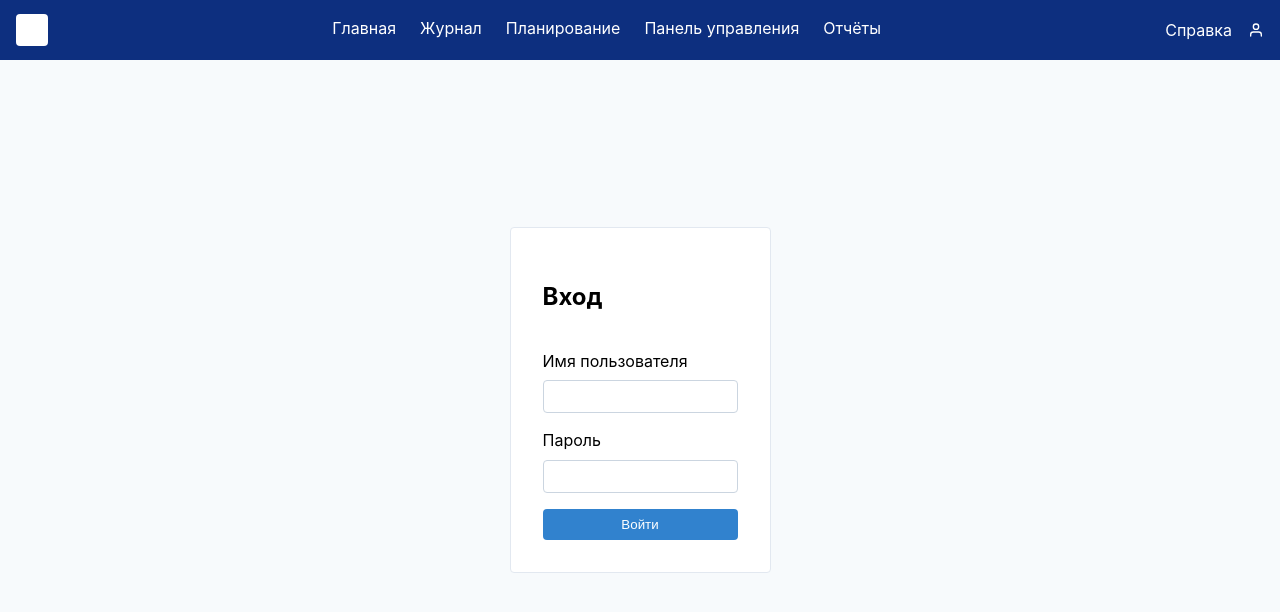
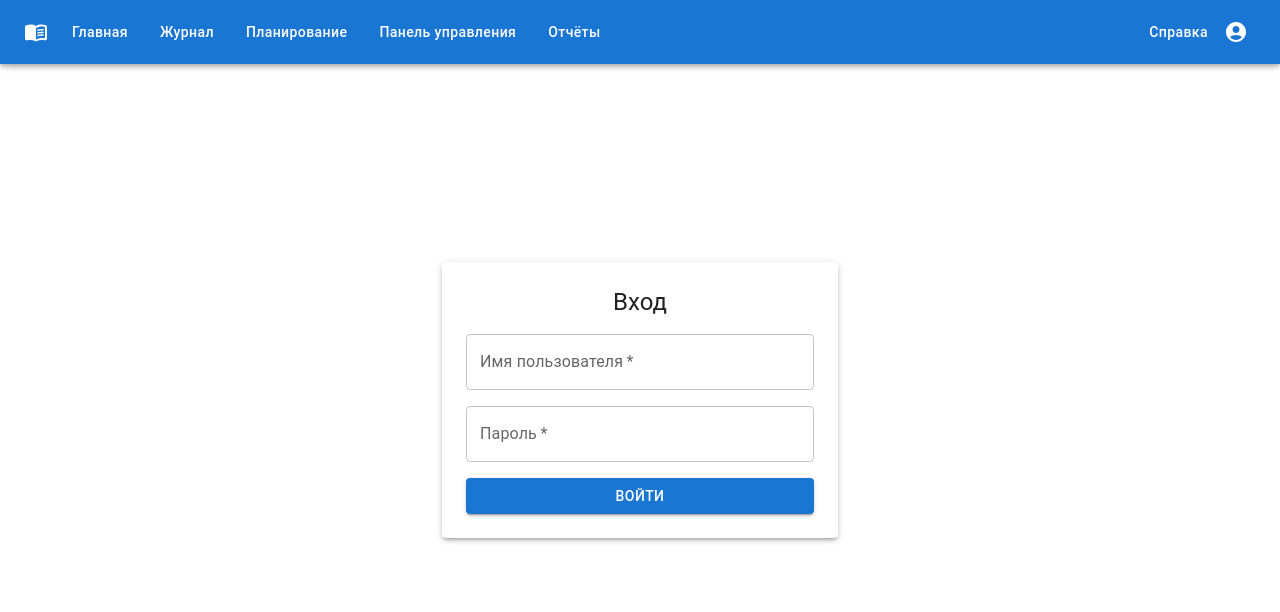
Before and after one commit to AlbePt/new_gradbook, a React (Vite) app in the folder frontend/: page /login in a window 1280 px wide. Shown: the top 612 px of the page. Built offline with nearby package versions, Linux system fonts and the light colour scheme.

Commit message:
feat(ui): integrate material ui

```diff
--- a/frontend/package.json
+++ b/frontend/package.json
@@ -3,6 +3,10 @@
   "version": "0.1.0",
   "private": true,
   "dependencies": {
+    "@emotion/react": "^11.11.1",
+    "@emotion/styled": "^11.11.0",
+    "@mui/icons-material": "^5.15.0",
+    "@mui/material": "^5.15.0",
     "@reduxjs/toolkit": "^1.9.7",
     "axios": "^1.6.2",
     "react": "^18.2.0",
@@ -16,6 +20,7 @@
     "build": "parcel build public/index.html"
   },
   "devDependencies": {
+    "buffer": "^6.0.3",
     "parcel": "^2.15.2"
   }
 }
--- a/frontend/src/components/Layout/Header.jsx
+++ b/frontend/src/components/Layout/Header.jsx
@@ -1,6 +1,12 @@
 import React from 'react';
 import { NavLink } from 'react-router-dom';
-import { FiUser } from 'react-icons/fi';
+import AppBar from '@mui/material/AppBar';
+import Toolbar from '@mui/material/Toolbar';
+import Button from '@mui/material/Button';
+import IconButton from '@mui/material/IconButton';
+import Box from '@mui/material/Box';
+import MenuBookRoundedIcon from '@mui/icons-material/MenuBookRounded';
+import AccountCircleRoundedIcon from '@mui/icons-material/AccountCircleRounded';
 
 const menu = [
   { to: '/', label: 'Главная' },
@@ -12,19 +18,29 @@ const menu = [
 
 export default function Header() {
   return (
-    <header className="app-header">
-      <div className="logo-square"></div>
-      <nav className="main-menu">
-        {menu.map(item => (
-          <NavLink key={item.to} to={item.to} className="menu-link">
-            {item.label}
-          </NavLink>
-        ))}
-      </nav>
-      <div className="bar-right">
-        <NavLink to="/help">Справка</NavLink>
-        <FiUser />
-      </div>
-    </header>
+    <AppBar position="fixed">
+      <Toolbar>
+        <MenuBookRoundedIcon sx={{ mr: 2 }} />
+        <Box sx={{ flexGrow: 1, display: 'flex', gap: 2 }}>
+          {menu.map(item => (
+            <Button
+              key={item.to}
+              component={NavLink}
+              to={item.to}
+              color="inherit"
+              sx={{ textTransform: 'none' }}
+            >
+              {item.label}
+            </Button>
+          ))}
+        </Box>
+        <Button component={NavLink} to="/help" color="inherit" sx={{ textTransform: 'none' }}>
+          Справка
+        </Button>
+        <IconButton color="inherit">
+          <AccountCircleRoundedIcon />
+        </IconButton>
+      </Toolbar>
+    </AppBar>
   );
 }
--- a/frontend/src/components/Layout/Sidebar.jsx
+++ b/frontend/src/components/Layout/Sidebar.jsx
@@ -1,6 +1,13 @@
 import React, { useState } from 'react';
 import { NavLink } from 'react-router-dom';
-import { FiMenu } from 'react-icons/fi';
+import Drawer from '@mui/material/Drawer';
+import List from '@mui/material/List';
+import ListItem from '@mui/material/ListItem';
+import ListItemButton from '@mui/material/ListItemButton';
+import ListItemText from '@mui/material/ListItemText';
+import IconButton from '@mui/material/IconButton';
+import Box from '@mui/material/Box';
+import MenuRoundedIcon from '@mui/icons-material/MenuRounded';
 
 const links = [
   { to: 'subjects', label: 'Предметы' },
@@ -9,18 +16,33 @@ const links = [
 
 export default function Sidebar() {
   const [open, setOpen] = useState(true);
+
+  if (!open) {
+    return (
+      <Box sx={{ p: 1 }}>
+        <IconButton onClick={() => setOpen(true)} size="large">
+          <MenuRoundedIcon />
+        </IconButton>
+      </Box>
+    );
+  }
+
   return (
-    <aside className={`sidebar ${open ? '' : 'collapsed'}`}>
-      <button className="toggle" onClick={() => setOpen(!open)}>
-        <FiMenu />
-      </button>
-      <ul>
+    <Drawer variant="permanent" open>
+      <Box sx={{ display: 'flex', justifyContent: 'flex-end', p: 1 }}>
+        <IconButton onClick={() => setOpen(false)} size="large">
+          <MenuRoundedIcon />
+        </IconButton>
+      </Box>
+      <List>
         {links.map(link => (
-          <li key={link.label}>
-            <NavLink to={link.to}>{link.label}</NavLink>
-          </li>
+          <ListItem key={link.label} disablePadding>
+            <ListItemButton component={NavLink} to={link.to}>
+              <ListItemText primary={link.label} />
+            </ListItemButton>
+          </ListItem>
         ))}
-      </ul>
-    </aside>
+      </List>
+    </Drawer>
   );
 }
--- a/frontend/src/index.jsx
+++ b/frontend/src/index.jsx
@@ -4,12 +4,19 @@ import { BrowserRouter } from 'react-router-dom';
 import { Provider } from 'react-redux';
 import App from './App.jsx';
 import store from './store/store.js';
+import { ThemeProvider, createTheme } from '@mui/material/styles';
+import CssBaseline from '@mui/material/CssBaseline';
 
 const root = createRoot(document.getElementById('root'));
+const theme = createTheme();
+
 root.render(
   <Provider store={store}>
     <BrowserRouter>
-      <App />
+      <ThemeProvider theme={theme}>
+        <CssBaseline />
+        <App />
+      </ThemeProvider>
     </BrowserRouter>
   </Provider>
 );
--- a/frontend/src/pages/LoginPage.jsx
+++ b/frontend/src/pages/LoginPage.jsx
@@ -1,6 +1,11 @@
 import React, { useState } from 'react';
 import { useNavigate } from 'react-router-dom';
-import './login.css';
+import Box from '@mui/material/Box';
+import Button from '@mui/material/Button';
+import Container from '@mui/material/Container';
+import Paper from '@mui/material/Paper';
+import TextField from '@mui/material/TextField';
+import Typography from '@mui/material/Typography';
 
 export default function LoginPage() {
   const [username, setUsername] = useState('');
@@ -14,29 +19,34 @@ export default function LoginPage() {
   };
 
   return (
-    <div className="login-page">
-      <form className="login-form" onSubmit={handleSubmit}>
-        <h2>Вход</h2>
-        <label>
-          Имя пользователя
-          <input
-            type="text"
+    <Box sx={{ display: 'flex', alignItems: 'center', justifyContent: 'center', minHeight: '100vh', bgcolor: 'background.default' }}>
+      <Container maxWidth="xs">
+        <Paper elevation={3} sx={{ p: 3 }}>
+          <Box component="form" onSubmit={handleSubmit} sx={{ display: 'flex', flexDirection: 'column', gap: 2 }}>
+            <Typography variant="h5" component="h2" align="center">
+              Вход
+            </Typography>
+            <TextField
+              label="Имя пользователя"
               value={username}
               onChange={e => setUsername(e.target.value)}
               required
+              fullWidth
             />
-        </label>
-        <label>
-          Пароль
-          <input
+            <TextField
+              label="Пароль"
               type="password"
               value={password}
               onChange={e => setPassword(e.target.value)}
               required
+              fullWidth
             />
-        </label>
-        <button type="submit">Войти</button>
-      </form>
-    </div>
+            <Button type="submit" variant="contained" fullWidth>
+              Войти
+            </Button>
+          </Box>
+        </Paper>
+      </Container>
+    </Box>
   );
 }
--- a/frontend/src/pages/login.css
+++ /dev/null
@@ -1,34 +0,0 @@
-.login-page {
-  display: flex;
-  justify-content: center;
-  align-items: center;
-  height: 100vh;
-  background: #f7fafc;
-}
-.login-form {
-  background: white;
-  padding: 2rem;
-  border: 1px solid #e2e8f0;
-  border-radius: 4px;
-  display: flex;
-  flex-direction: column;
-  gap: 1rem;
-}
-.login-form label {
-  display: flex;
-  flex-direction: column;
-  gap: 0.5rem;
-}
-.login-form input {
-  padding: 0.5rem;
-  border: 1px solid #cbd5e0;
-  border-radius: 4px;
-}
-.login-form button {
-  padding: 0.5rem 1rem;
-  background: #3182ce;
-  color: white;
-  border: none;
-  cursor: pointer;
-  border-radius: 4px;
-}
```
Lines whose indentation alone changed are shown as unchanged.
